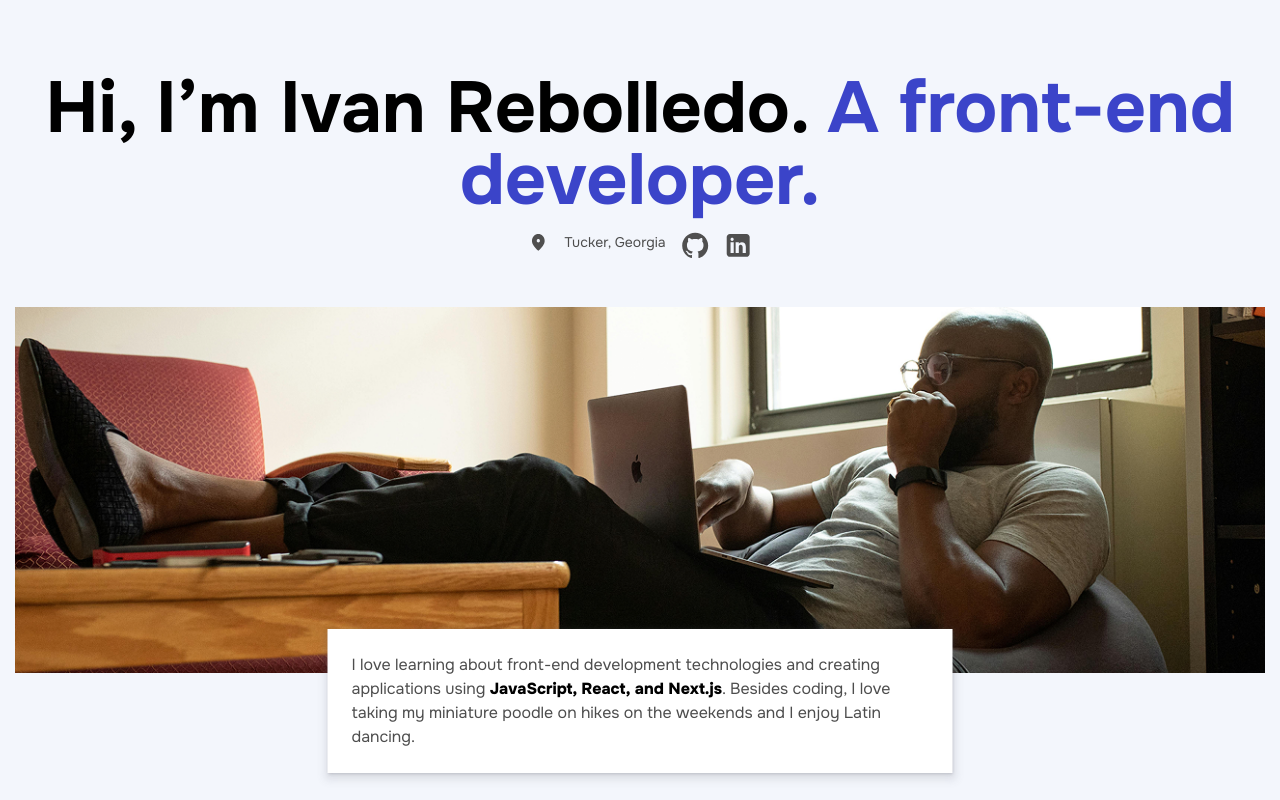
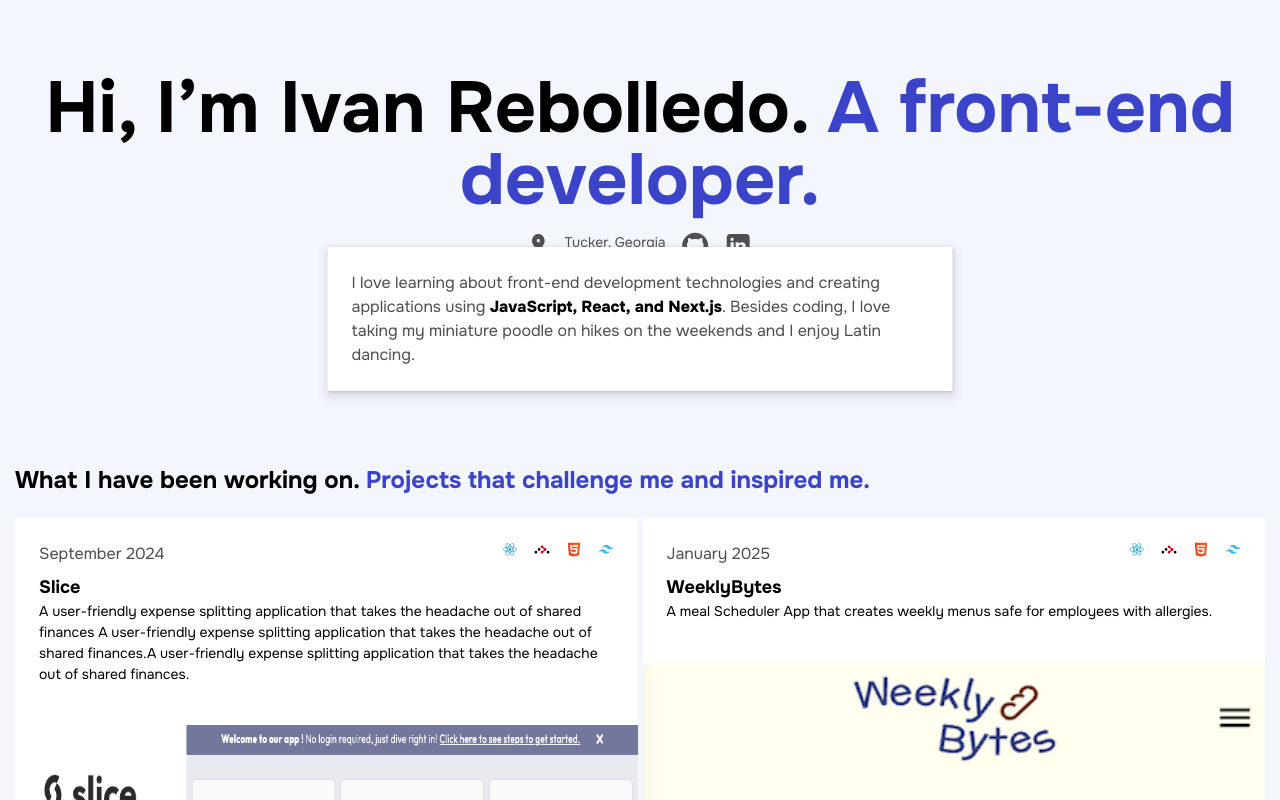
Before and after one commit to ivannissimrch/Portfolio, a Next.js app: page / in a window 1280 px wide. Shown: the top 800 px of the page. Built offline with nearby package versions, Linux system fonts and the light colour scheme.

Commit message:
Add case desktop styles

```diff
--- a/src/app/globals.css
+++ b/src/app/globals.css
@@ -755,16 +755,48 @@ p {
   }
 
   .other-projects-parent-container {
-    display: grid;
-    grid-template-columns: repeat(2, 1fr);
-    grid-template-rows: repeat(2, 1fr);
-    grid-column-gap: 5px;
-    grid-row-gap: 5px;
+    display: flex;
+
+    gap: 5px;
   }
 
-  .other-projects-project1-container {
-    grid-area: 1 / 1 / 2 / 3;
+  .other-projects-container {
+    width: 50%;
   }
 }
 
 /* case tablet */
+
+/* ------------------------------------------------------------------------------------ */
+/* ---------------------------------------Case Desktop------------------------------------ */
+/* ------------------------------------------------------------------------------------ */
+@media (min-width: 1018px) {
+  .case-first-description {
+    width: 50%;
+  }
+
+  .purpose-section p {
+    width: 50%;
+  }
+
+  .case-stack-icons-container {
+    width: 50%;
+    flex-direction: row;
+    margin: auto;
+  }
+  .case-stack-section-text {
+    width: 50%;
+  }
+
+  .collaboration-image {
+    width: 50%;
+  }
+
+  .collaboration-text {
+    width: 50%;
+  }
+
+  .problems-section p {
+    width: 50%;
+  }
+}
--- a/src/app/page.js
+++ b/src/app/page.js
@@ -50,7 +50,7 @@ export default function Home() {
             />
           </Link>
         </section>
-        <Image
+        {/* <Image
           src="/images/mobileImageCover.png"
           width={405}
           height={313}
@@ -73,7 +73,7 @@ export default function Home() {
           layout="responsive"
           className="hero-image-desktop "
           alt="temp cover"
-        />
+        /> */}
         <p className="bg-white hero-p fs-200 ff-sans-normal text-gray">
           I love learning about front-end development technologies and creating
           applications using <span> JavaScript, </span>
--- a/src/components/Card.jsx
+++ b/src/components/Card.jsx
@@ -1,5 +1,6 @@
 import Image from "next/image";
 import Link from "next/link";
+import SpotLight from "./SpotLight";
 
 export default function Card({ project, idx }) {
   const { date, icons, title, description, image, imageTablet } = project;
--- /dev/null
+++ b/src/components/SpotLight.js
@@ -0,0 +1,51 @@
+"use client";
+
+import { motion, useMotionTemplate, useMotionValue } from "framer-motion";
+import { MouseEvent } from "react";
+
+export default function DSpotLight({ children }) {
+  let mouseX = useMotionValue(0);
+  let mouseY = useMotionValue(0);
+
+  function handleMouseMove({ currentTarget, clientX, clientY }) {
+    let { left, top } = currentTarget.getBoundingClientRect();
+
+    mouseX.set(clientX - left);
+    mouseY.set(clientY - top);
+  }
+
+  return (
+    <div
+      className="group relative max-w-md rounded-xl border border-white/10 bg-gray-900 px-8 py-16 shadow-2xl"
+      onMouseMove={handleMouseMove}
+    >
+      <motion.div
+        className="pointer-events-none absolute -inset-px rounded-xl opacity-0 transition duration-300 group-hover:opacity-100"
+        style={{
+          background: useMotionTemplate`
+            radial-gradient(
+              650px circle at ${mouseX}px ${mouseY}px,
+              rgba(14, 165, 233, 0.15),
+              transparent 80%
+            )
+          `,
+        }}
+      />
+      <div>
+        <h3 className="text-base font-semibold leading-7 text-sky-500">
+          Byline
+        </h3>
+        <div className="mt-2 flex items-center gap-x-2">
+          <span className="text-5xl font-bold tracking-tight text-white">
+            Hero
+          </span>
+        </div>
+        <p className="mt-6 text-base leading-7 text-gray-300">
+          Lorem ipsum dolor sit amet consectetur adipisicing elit, facilis illum
+          eum ullam nostrum atque quam.
+        </p>
+        {children}
+      </div>
+    </div>
+  );
+}
```
Also changed, not shown: src/app/[project]/page.js (+9 -8 lines).
